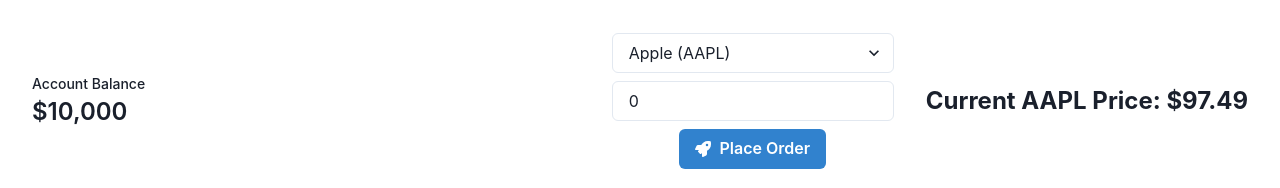
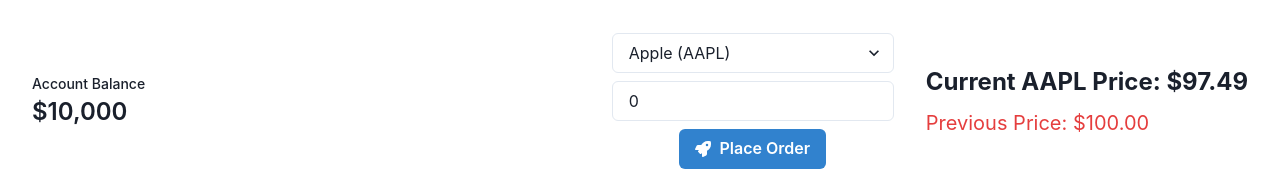
Before and after one commit to GPT-Engineer-App/high-velocity-trader, a React (Vite) app: page / in a window 1280 px wide. Shown: the part 243-431 px from the top of the page. Built offline with nearby package versions, Linux system fonts and the light colour scheme.

Commit message:
Display the previous stock price along with the current price. The previous price is shown in green if the current price is higher, or red if the current price is lower.
Prompt: Also display the previous price along with the current price.

```diff
--- a/src/pages/Index.jsx
+++ b/src/pages/Index.jsx
@@ -15,6 +15,7 @@ const Index = () => {
   const [stock, setStock] = useState("AAPL");
   const [quantity, setQuantity] = useState(0);
   const [price, setPrice] = useState(stockPrices[stock]);
+  const [prevPrice, setPrevPrice] = useState(price);
 
   const [portfolio, setPortfolio] = useState({});
   const toast = useToast();
@@ -29,6 +30,7 @@ const Index = () => {
       const delta = Math.random() * 20 - 10;
       stockPrices[stock] = Math.max(stockPrices[stock] + delta, 10);
     }
+    setPrevPrice(price);
     setPrice(stockPrices[stock]);
   };
 
@@ -99,9 +101,14 @@ const Index = () => {
           </VStack>
 
           <Box>
-            <Text fontSize="2xl" fontWeight="bold">
-              Current {stock} Price: ${price.toFixed(2)}
-            </Text>
+            <VStack align="flex-start">
+              <Text fontSize="2xl" fontWeight="bold">
+                Current {stock} Price: ${price.toFixed(2)}
+              </Text>
+              <Text fontSize="xl" color={price >= prevPrice ? "green.500" : "red.500"}>
+                Previous Price: ${prevPrice.toFixed(2)}
+              </Text>
+            </VStack>
           </Box>
         </HStack>
 
```
